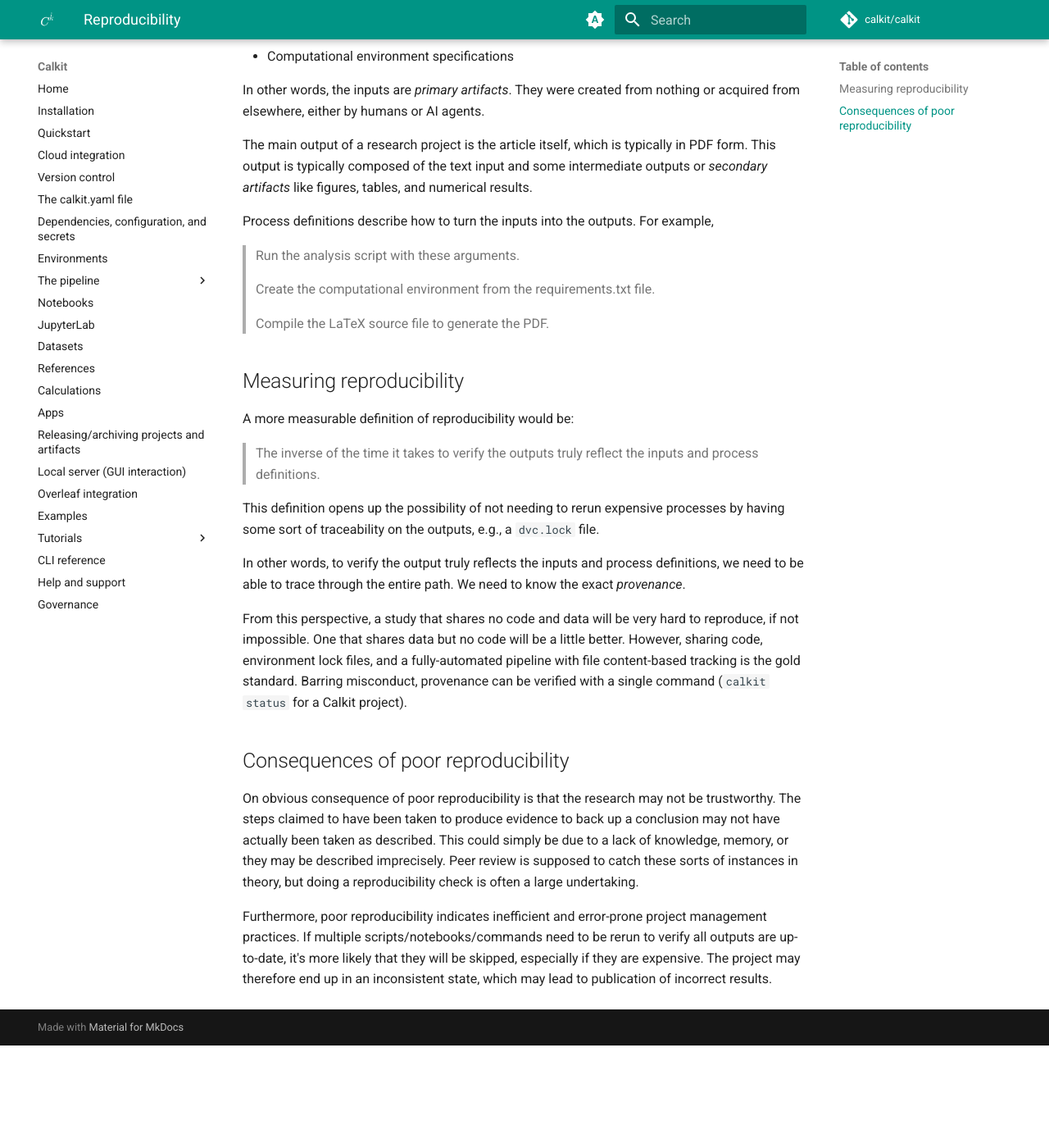
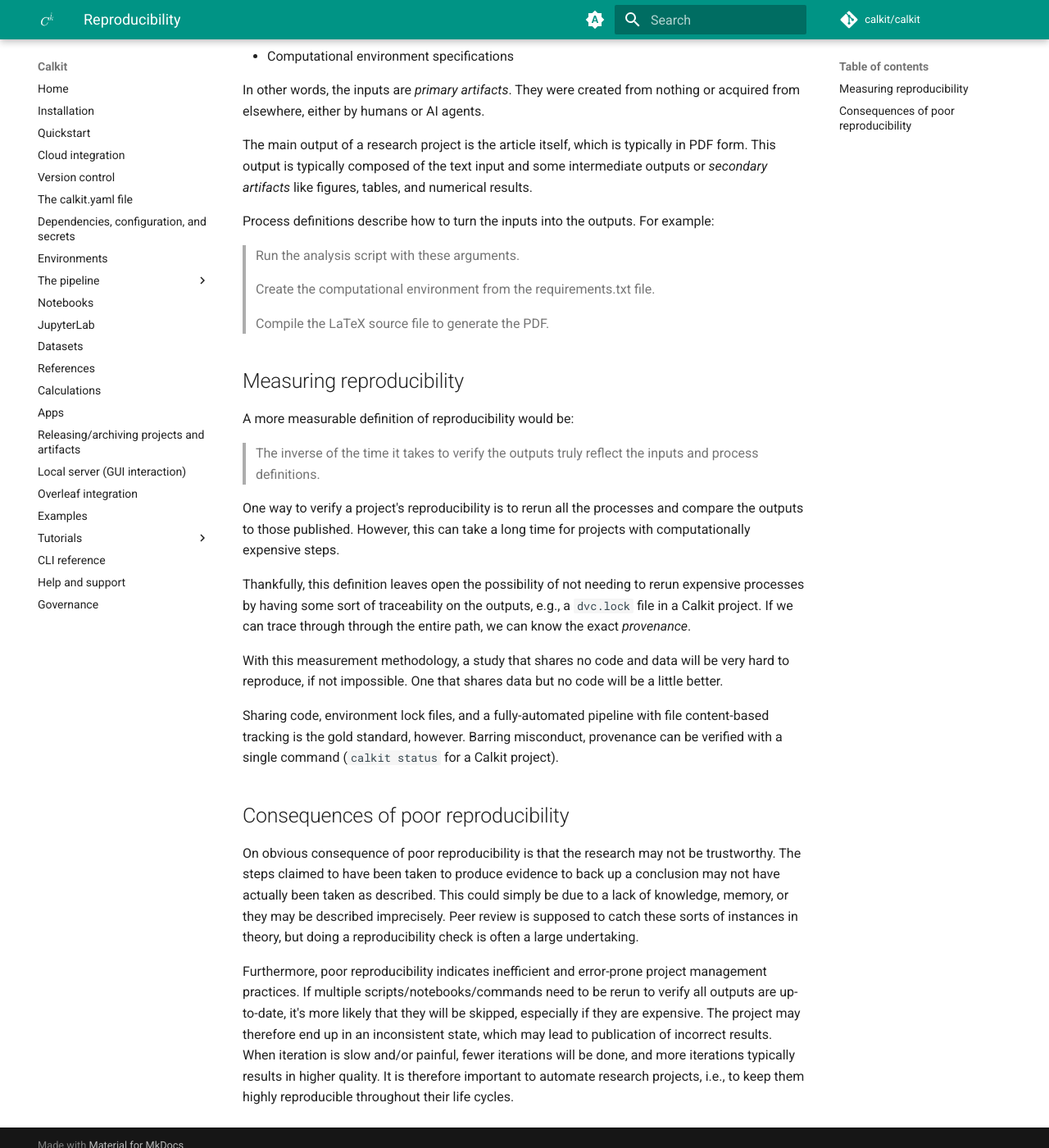
Before and after one commit to calkit/calkit, an MkDocs documentation site: the page built from docs/reproducibility.md, in a window 1280 px wide and 1400 px high, scrolled down 574 px. Shown: the whole window at 82% size. Built offline with MkDocs 1.6.1 and Material for MkDocs 9.7.7, drawn with Linux system fonts in a browser that asks for light colours; comment, search, counter and statistics services are not loaded; before the commit the page ends 1849 px from its top, so only the background shows below that.

Commit message:
Update docs

```diff
--- a/docs/reproducibility.md
+++ b/docs/reproducibility.md
@@ -35,7 +35,7 @@
 like figures, tables, and numerical results.
 
 Process definitions describe how to turn the inputs into the outputs.
-For example,
+For example:
 
 > Run the analysis script with these arguments.
 
@@ -50,22 +50,26 @@
 > The inverse of the time it takes to verify the outputs
 > truly reflect the inputs and process definitions.
 
-This definition opens up the possibility of not needing to rerun expensive
+One way to verify a project's reproducibility is to rerun all the processes
+and compare the outputs to those published.
+However, this can take a long time for projects with computationally
+expensive steps.
+
+Thankfully,
+this definition leaves open the possibility of not needing to rerun expensive
 processes by having some sort of traceability on the outputs,
-e.g., a `dvc.lock` file.
+e.g., a `dvc.lock` file in a Calkit project.
+If we can trace through through the entire path,
+we can know the exact _provenance_.
 
-In other words,
-to verify the output truly reflects the inputs and process definitions,
-we need to be able to trace through the entire path.
-We need to know the exact _provenance_.
-
-From this perspective,
+With this measurement methodology,
 a study that shares no code and data will be very hard to reproduce,
 if not impossible.
 One that shares data but no code will be a little better.
-However, sharing code, environment lock files, and a fully-automated
+
+Sharing code, environment lock files, and a fully-automated
 pipeline with file content-based tracking
-is the gold standard.
+is the gold standard, however.
 Barring misconduct,
 provenance can be verified with a single command
 (`calkit status` for a Calkit project).
@@ -90,3 +94,8 @@
 especially if they are expensive.
 The project may therefore end up in an inconsistent state,
 which may lead to publication of incorrect results.
+When iteration is slow and/or painful,
+fewer iterations will be done,
+and more iterations typically results in higher quality.
+It is therefore important to automate research projects,
+i.e., to keep them highly reproducible throughout their life cycles.
```
